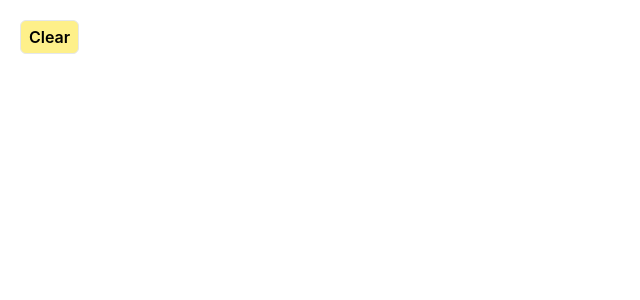
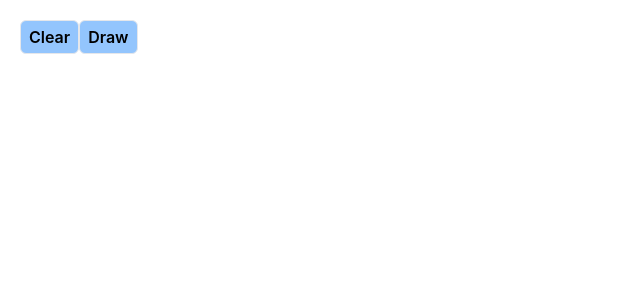
Before and after one commit to lorenzosyku/react-drawing-app, a React (Create React App) app: page / in a window 1280 px wide. Shown: the top 300 px of the page, without its empty margins (0-640 px from the left). Built offline with nearby package versions, Linux system fonts and the light colour scheme.

Commit message:
refactoring

```diff
--- a/src/App.js
+++ b/src/App.js
@@ -52,13 +52,15 @@ function App() {
   };
   return (
     <div>
-      <ClearCanvasButton clearCanvas={clearCanvas} />
+      <ClearCanvasButton
+        clearCanvas={clearCanvas}
+        prepareCanvas={prepareCanvas}
+      />
       <Canvas
         canvasRef={canvasRef}
         startDrawing={startDrawing}
         draw={draw}
         finishDrawing={finishDrawing}
-        prepareCanvas={prepareCanvas}
       />
     </div>
   );
--- a/src/components/Canvas.js
+++ b/src/components/Canvas.js
@@ -1,16 +1,9 @@
-import { useEffect } from "react";
-
 export function Canvas({
   canvasRef,
-  prepareCanvas,
   startDrawing,
   finishDrawing,
   draw,
 }) {
-  useEffect(() => {
-    prepareCanvas();
-  }, []);
-
   return (
     <canvas
       onMouseDown={startDrawing}
--- a/src/components/ClearCanvasButton.js
+++ b/src/components/ClearCanvasButton.js
@@ -1,10 +1,18 @@
-export const ClearCanvasButton = ({ clearCanvas }) => {
+export const ClearCanvasButton = ({ clearCanvas, prepareCanvas }) => {
   return (
-    <button
-      className="border m-5 rounded-md px-2 py-1 bg-yellow-200 font-semibold hover:bg-yellow-500"
-      onClick={clearCanvas}
-    >
-      Clear
-    </button>
+    <div className="m-5">
+      <button
+        className="border  rounded-md px-2 py-1 bg-blue-300 font-semibold hover:bg-blue-700 hover:text-gray-200"
+        onClick={clearCanvas}
+      >
+        Clear
+      </button>
+      <button
+        className="border  rounded-md px-2 py-1 bg-blue-300 font-semibold hover:bg-blue-700 hover:text-gray-200"
+        onClick={prepareCanvas}
+      >
+        Draw
+      </button>
+    </div>
   );
 };
```
